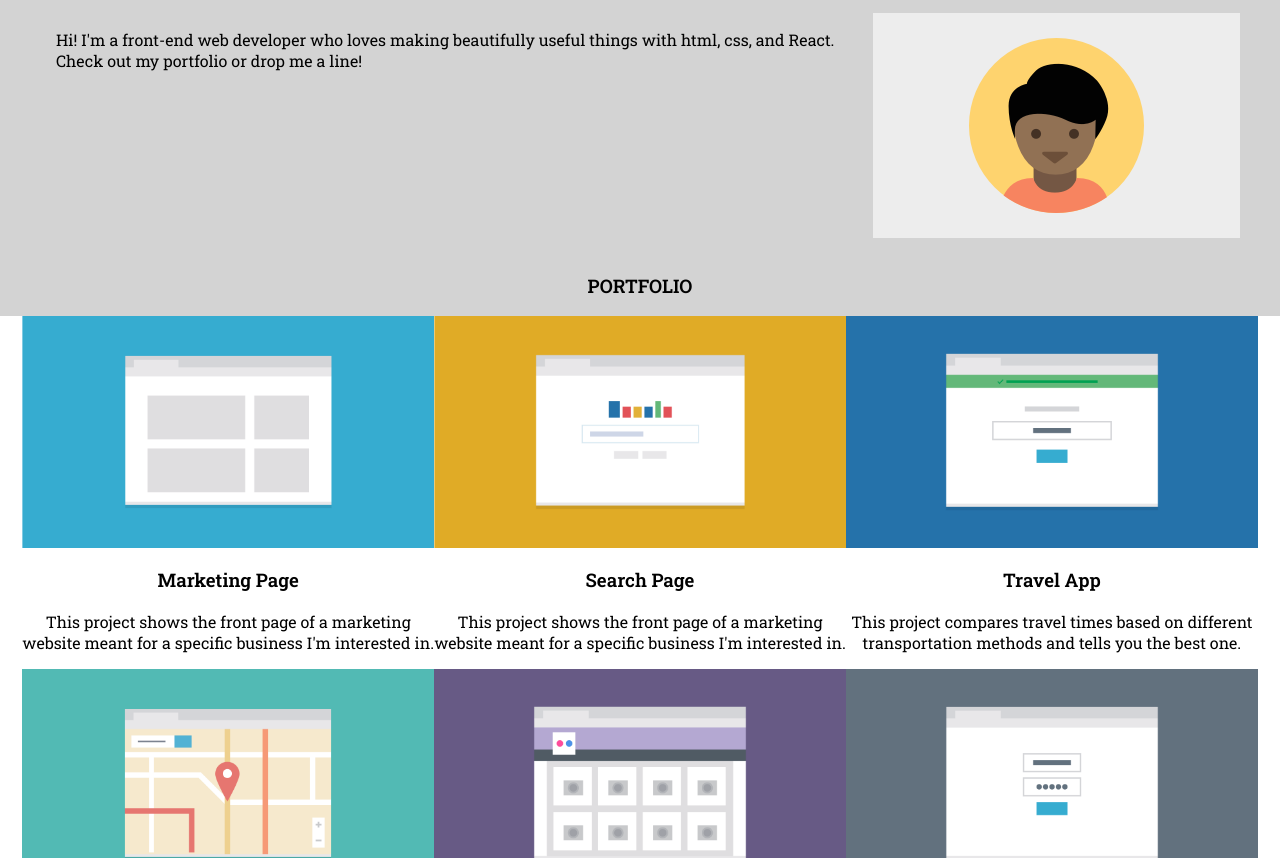
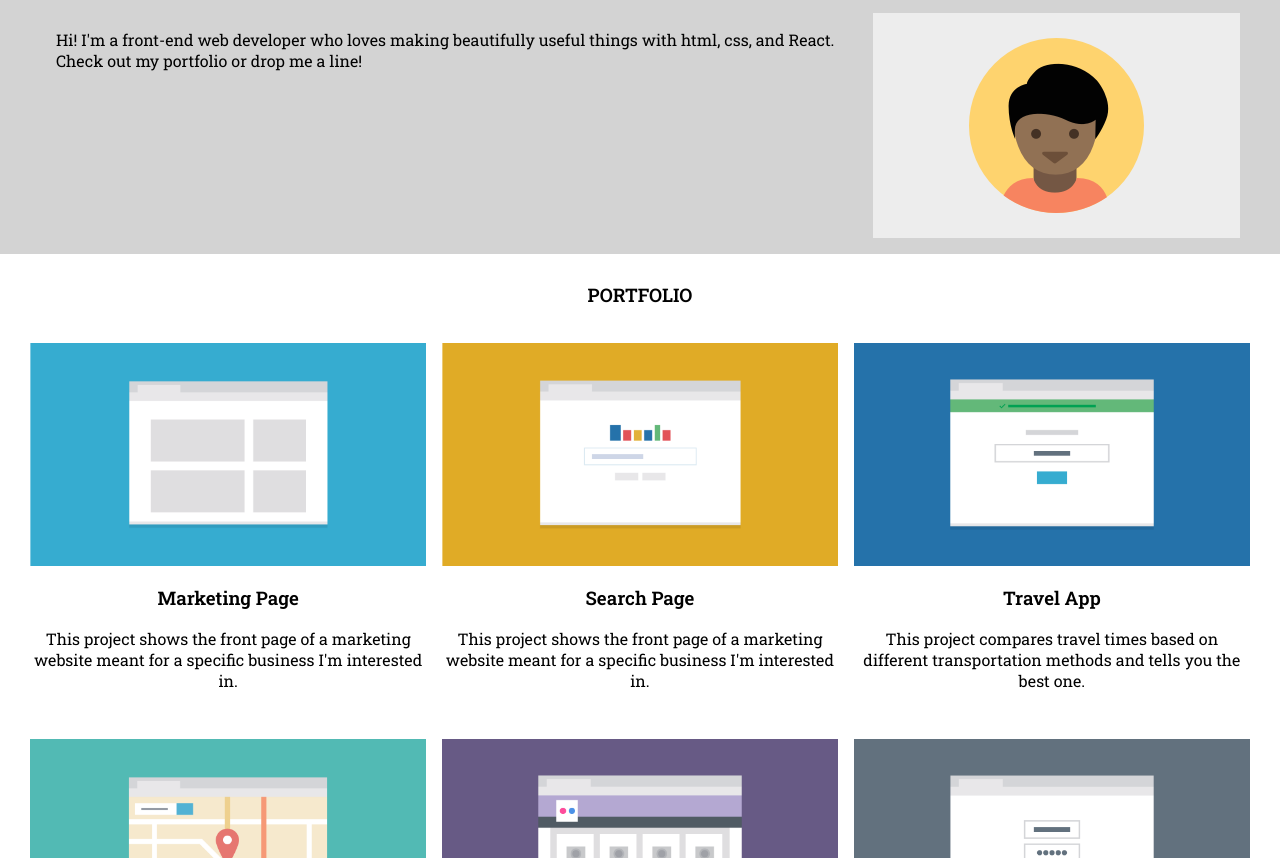
Before and after one commit to Danny-Devs/Unit2_project, a plain HTML site: page index.html in a window 1280 px wide. Shown: the part 94-952 px from the top of the page. Drawn offline with Linux system fonts and the light colour scheme.

Commit message:
made error fixes per review

```diff
--- a/css/styles.css
+++ b/css/styles.css
@@ -86,6 +86,16 @@ li a:hover {
   padding: 0 1rem;
 }
 
+.portfolio-section p {
+  padding: 0 0 1em 0;
+}
+
+.portfolio-header {
+  background-color: white;
+  padding: 1em 0;
+  margin: 0;
+}
+
 .port-img {
   display: block;
   width: 100%;
@@ -137,17 +147,34 @@ h3 {
   .profile-section p {
     padding: 0 1em;
   }
+  .portfolio-header {
+    padding: 1.5em 0;
+  }
   .portfolio-section {
     flex-direction: row;
     flex-wrap: wrap;
   }
   .portfolio-piece {
     width: 50%;
+    padding: 0.5em;
   }
   #contact p {
     width: 60%;
   }
-
+  .footer-nav ul{
+    display: flex;
+    flex-direction: row;
+    list-style-type: none;
+    padding: 0;
+    margin: 0;
+    justify-content: center;
+  }
+  .footer-anchor {
+    display: none;
+  }
+  .footer-nav {
+    display: block;
+  }
 }
 
 @media screen and (min-width: 1024px) {
@@ -166,18 +193,6 @@ h3 {
   .portfolio-piece {
     width: 33%;
   }
-  .footer-nav ul{
-    display: flex;
-    flex-direction: row;
-    list-style-type: none;
-    padding: 0;
-    margin: 0;
-    justify-content: center;
-  }
-  .footer-anchor {
-    display: none;
-  }
-  .footer-nav {
-    display: block;
-  }
+
+
 }
--- a/index.html
+++ b/index.html
@@ -27,21 +27,21 @@
     <main id="portfolio">
 
       <div class="profile-section">
-        <img class="profile-img" src="images/responsive-layout-profile.png">
+        <img class="profile-img" src="images/responsive-layout-profile.png" alt="My profile image">
 
         <p>Hi! I'm a front-end web developer who loves making beautifully useful things with html, css, and React. Check out my portfolio or drop me a line!</p>
       </div>
-      <h3>PORTFOLIO</h3>
+      <h3 class="portfolio-header">PORTFOLIO</h3>
       <div class="portfolio-section">
 
         <div class="portfolio-piece">
-          <img src="images/portfolio-1.png" class="port-img">
+          <img src="images/portfolio-1.png" class="port-img" alt="A portfolio image">
           <h3>Marketing Page</h3>
           <p>This project shows the front page of a marketing website meant for a specific business I'm interested in.</p>
         </div>
 
         <div class="portfolio-piece">
-          <img src="images/portfolio-2.png" class="port-img">
+          <img src="images/portfolio-2.png" class="port-img" alt="A portfolio image">
           <h3>Search Page</h3>
           <p>This project shows the front page of a marketing website meant for a specific business I'm interested in.</p>
         </div>
@@ -49,26 +49,26 @@
 
 
         <div class="portfolio-piece">
-          <img src="images/portfolio-3.png" class="port-img">
+          <img src="images/portfolio-3.png" class="port-img" alt="A portfolio image">
           <h3>Travel App</h3>
           <p>This project compares travel times based on different transportation methods and tells you the best one.</p>
         </div>
 
         <div class="portfolio-piece">
-          <img src="images/portfolio-4.png" class="port-img">
+          <img src="images/portfolio-4.png" class="port-img" alt="A portfolio image">
           <h3>Map of Favorite Spots</h3>
           <p>This project uses mapping apis to plot points for my favorite spots in the city for a do-it-yourself walking tour.</p>
         </div>
 
 
         <div class="portfolio-piece">
-          <img src="images/portfolio-5.png" class="port-img">
+          <img src="images/portfolio-5.png" class="port-img" alt="A portfolio image">
           <h3>Photo Gallery</h3>
           <p>This project shows pictures from a recent trip to the viewer and allows them to easily navigate through photos.</p>
         </div>
 
         <div class="portfolio-piece">
-          <img src="images/portfolio-6.png" class="port-img">
+          <img src="images/portfolio-6.png" class="port-img" alt="A portfolio image">
           <h3>Calculator</h3>
           <p>Someone can enter in the numbers they want, and press the big blue button and get the result.</p>
 
```
